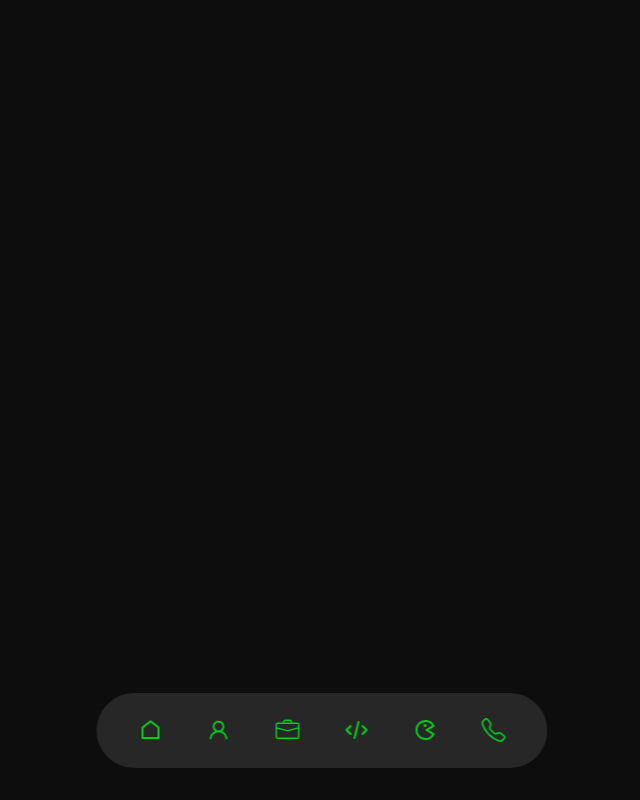
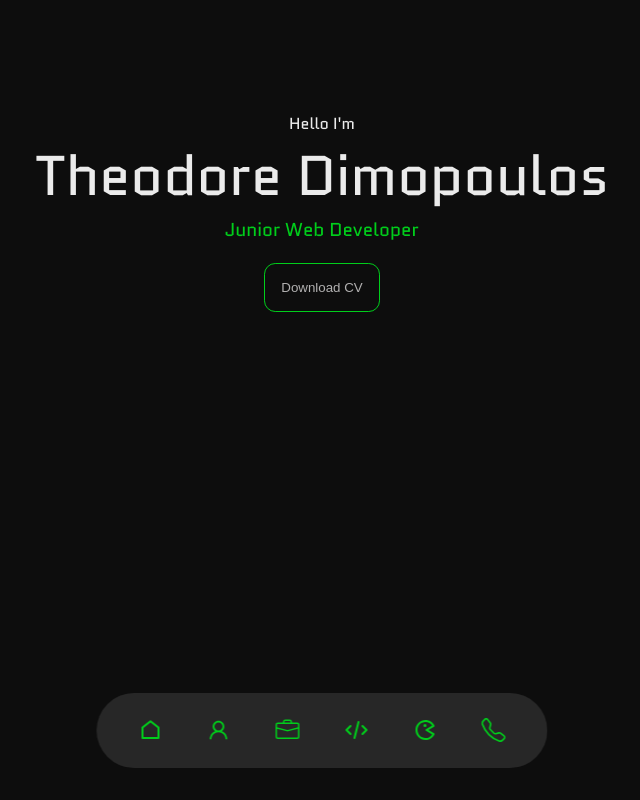
Before and after one commit to Theodoreprof/CV_website, a React (Create React App) app in the folder cv_website/: page / in a window 1280 px wide. Shown: the whole page, without its empty margins (318-958 px from the left). Built offline with nearby package versions, Linux system fonts and the light colour scheme.

Commit message:
header vol.1

```diff
--- a/cv_website/src/App.jsx
+++ b/cv_website/src/App.jsx
@@ -2,11 +2,13 @@ import React from 'react'
 
 //Component imports
 import Navigation from  './components/navigation/navigation'
+import Header from './components/header/header'
 
 const App = () => {
     return (
         <>
         <Navigation />
+        <Header />
         </>
     )
 }
--- /dev/null
+++ b/cv_website/src/components/header/header.css
@@ -0,0 +1,29 @@
+header{
+    height: 100vh;
+    padding-top: 7rem;
+    overflow: hidden;
+}
+
+header h1 {
+    font-size: 3.5em;
+}
+
+header h3 {
+    color: var(--color-primary);
+}
+
+.header__container {
+    text-align: center;
+    height: 100%;
+    position: relative;
+}
+
+.cta {
+    background-color: var(--color-bg);
+    border: solid 1px;
+    border-radius: 0.7rem;
+    border-color: var(--color-primary);
+    padding: 1rem;
+    margin-top: 20px;
+    color: var(--color-light)
+}
--- /dev/null
+++ b/cv_website/src/components/header/header.jsx
@@ -0,0 +1,21 @@
+import React from 'react'
+import './header.css'
+
+
+const navigation = () => {
+  return (
+    <header>
+        <div className='container header__container'>
+        <h4>Hello I'm</h4>
+        <h1>Theodore Dimopoulos</h1>
+        <h3>Junior Web Developer</h3>
+        <button className='cta'>
+            Download CV
+        </button>
+        </div>
+
+    </header>
+  )
+}
+
+export default navigation
```
